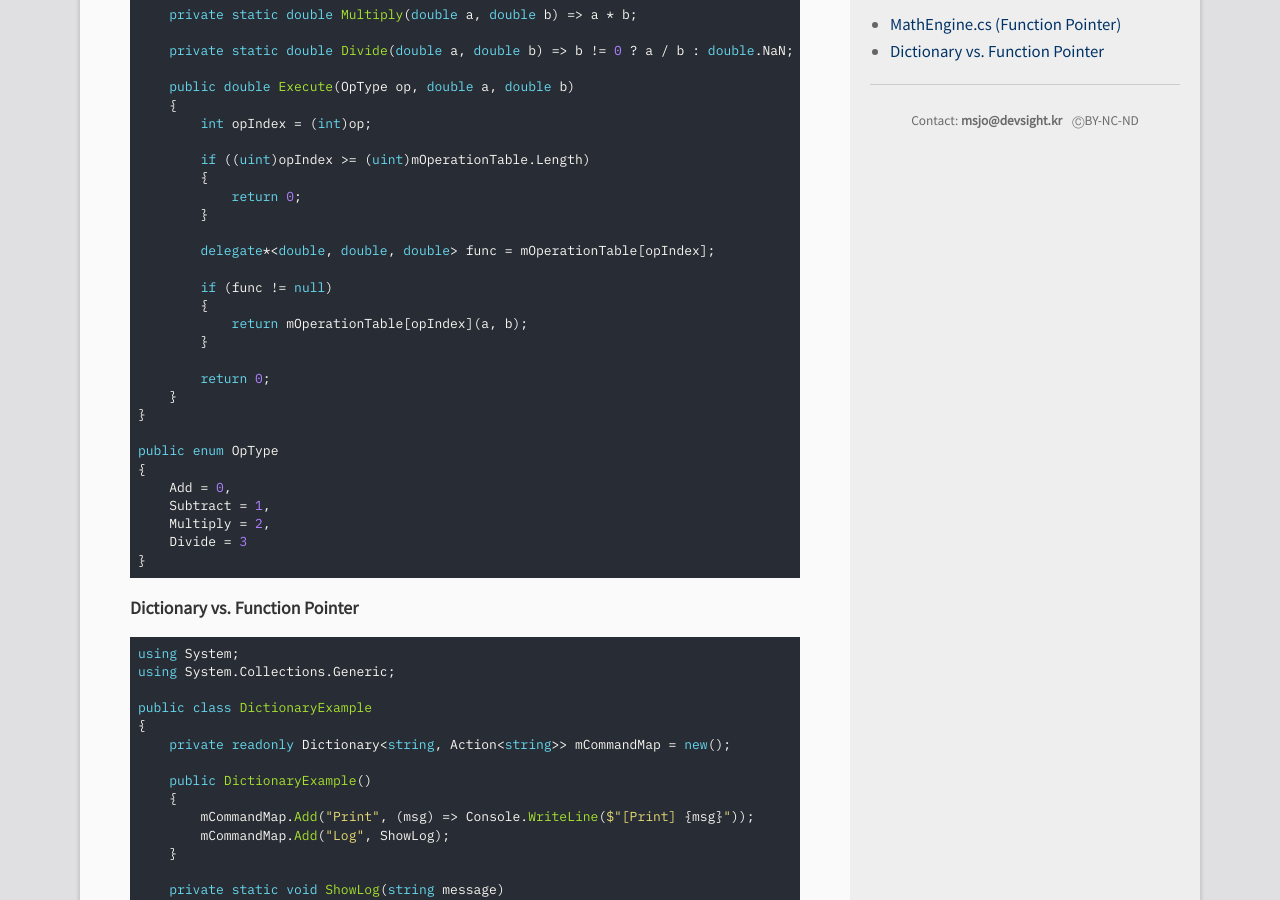
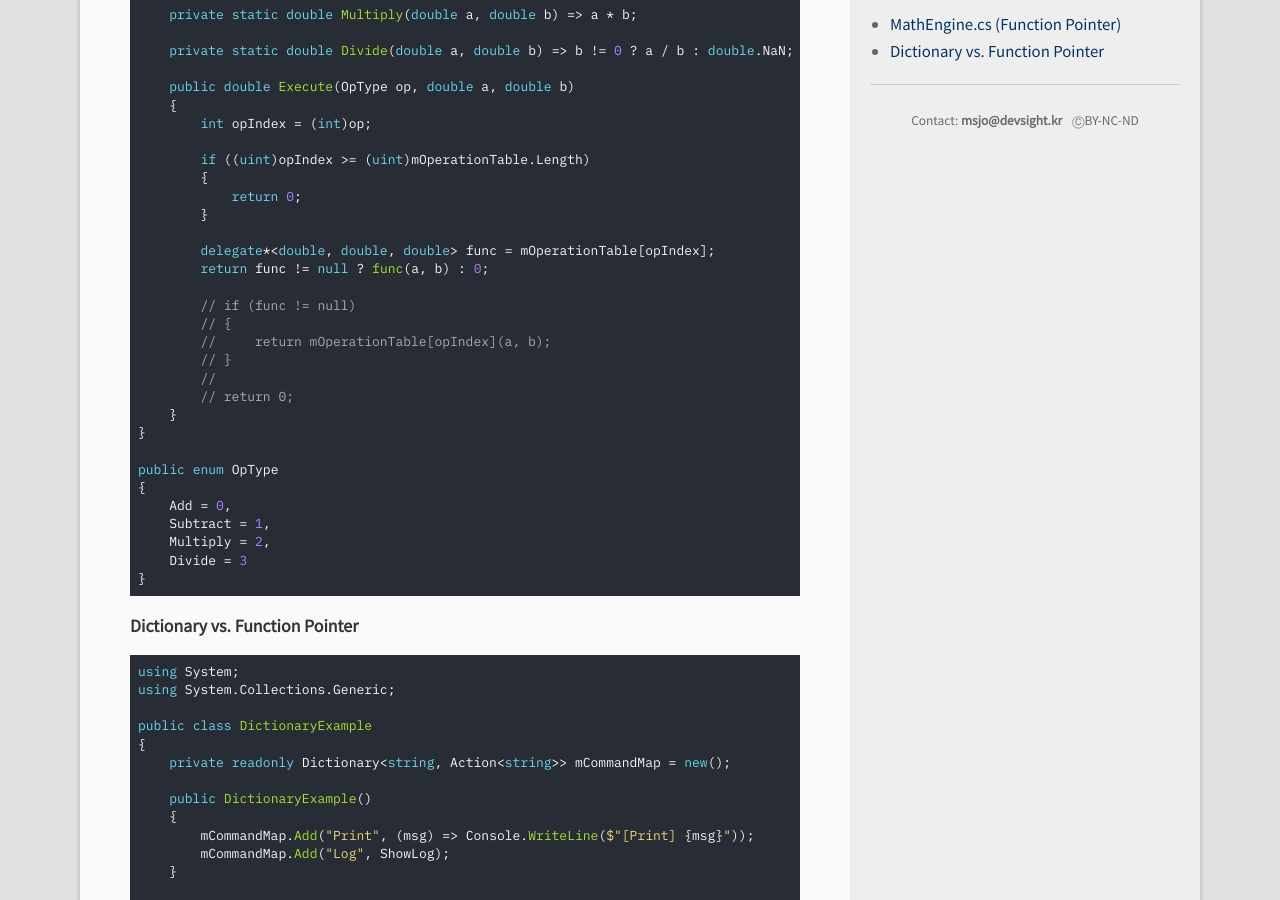
Before and after one commit to DebugJO/rustlang, a Jekyll site: the page built from _posts/2026-04-10-1.md, in a window 1280 px wide and 900 px high, scrolled down 1480 px. Built offline with Jekyll 4.4.1, drawn with Linux system fonts in a browser that asks for light colours.

Commit message:
C#에서 Function Pointer 사용하기

```diff
--- a/_posts/2026-04-10-1.md
+++ b/_posts/2026-04-10-1.md
@@ -86,13 +86,14 @@ public unsafe class MathEngine
         }
 
         delegate*<double, double, double> func = mOperationTable[opIndex];
+        return func != null ? func(a, b) : 0;
 
-        if (func != null)
-        {
-            return mOperationTable[opIndex](a, b);
-        }
-
-        return 0;
+        // if (func != null)
+        // {
+        //     return mOperationTable[opIndex](a, b);
+        // }
+        //
+        // return 0;
     }
 }
 
```
